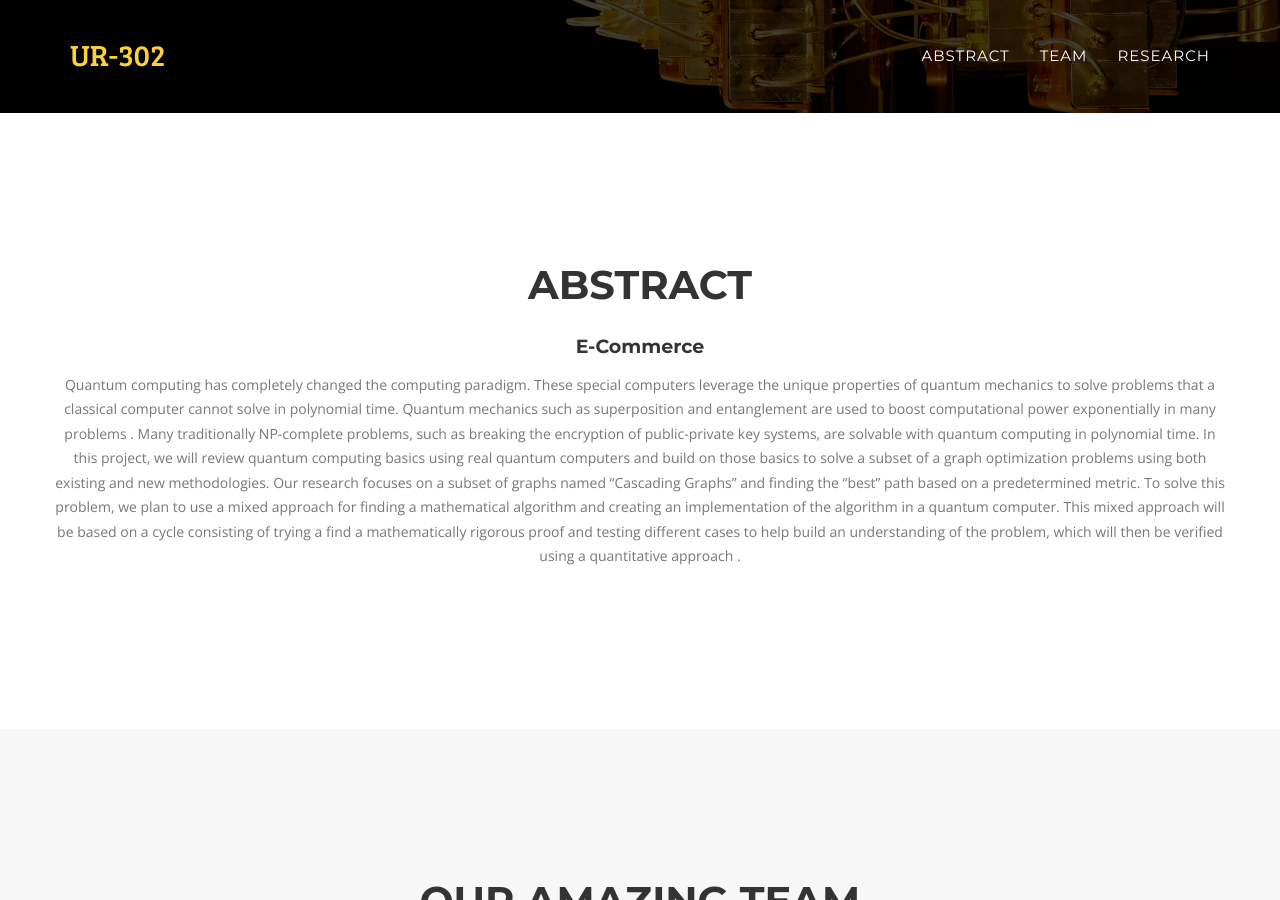
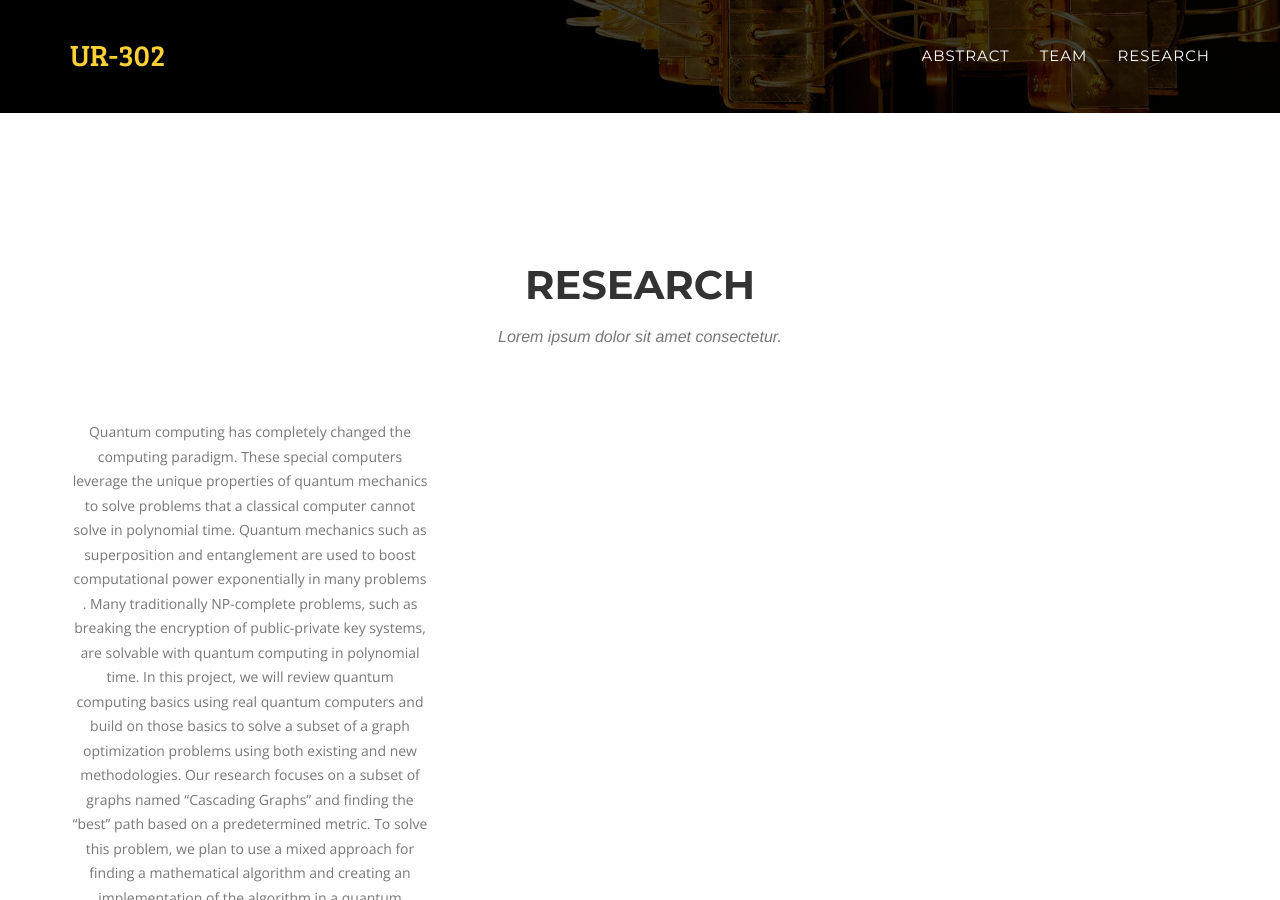
Before and after one commit to Javamorris/Javamorris.github.io, a Jekyll site: the page built from index.html, in a window 1280 px wide and 900 px high, scrolled down 685 px. Built offline with Jekyll 4.4.1, drawn with Linux system fonts in a browser that asks for light colours; some web fonts are replaced.

Commit message:
Edit Abstract

```diff
--- a/_includes/abstract.html
+++ b/_includes/abstract.html
@@ -1,15 +1,16 @@
-<!-- Services Section -->
+<!-- Abstract Section -->
     <section id="abstract">
         <div class="container">
             <div class="row">
                 <div class="col-lg-12 text-center">
-                    <h2 class="section-heading">Abstract</h2>
+                    <h2 class="section-heading">Research</h2>
+                    <h3 class="section-subheading text-muted">Lorem ipsum dolor sit amet consectetur.</h3>
                 </div>
             </div>
             <div class="row text-center">
-                    <h4 class="service-heading">E-Commerce</h4>
+                <div class="col-md-4">
                     <p class="text-muted">Quantum computing has completely changed the computing paradigm. These special computers leverage the unique properties of quantum mechanics to solve problems that a classical computer cannot solve in polynomial time. Quantum mechanics such as superposition and entanglement are used to boost computational power exponentially in many problems . Many traditionally NP-complete problems, such as breaking the encryption of public-private key systems, are solvable with quantum computing in polynomial time. In this project, we will review quantum computing basics using real quantum computers and build on those basics to solve a subset of a graph optimization problems using both existing and new methodologies. Our research focuses on a subset of graphs named “Cascading Graphs” and finding the “best” path based on a predetermined metric. To solve this problem, we plan to use a mixed approach for finding a mathematical algorithm and creating an implementation of the algorithm in a quantum computer. This mixed approach will be based on a cycle consisting of trying a find a mathematically rigorous proof and testing different cases to help build an understanding of the problem, which will then be verified using a quantitative approach .</p>
+                </div>
             </div>
-
         </div>
     </section>
--- a/_includes/research.html
+++ b/_includes/research.html
@@ -1,4 +1,4 @@
-<!-- Resarch Section -->
+<!-- Research Section -->
     <section id="research">
         <div class="container">
             <div class="row">
```
